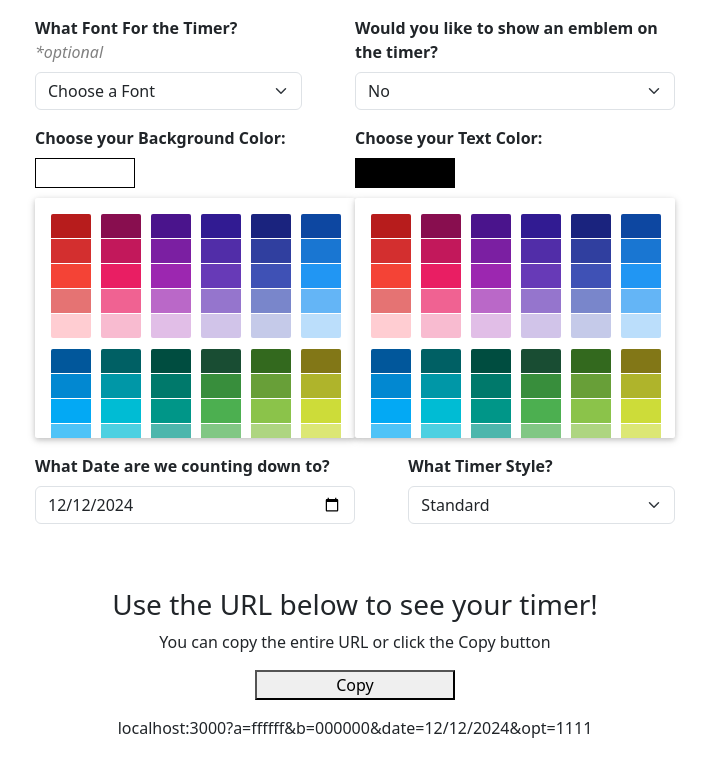
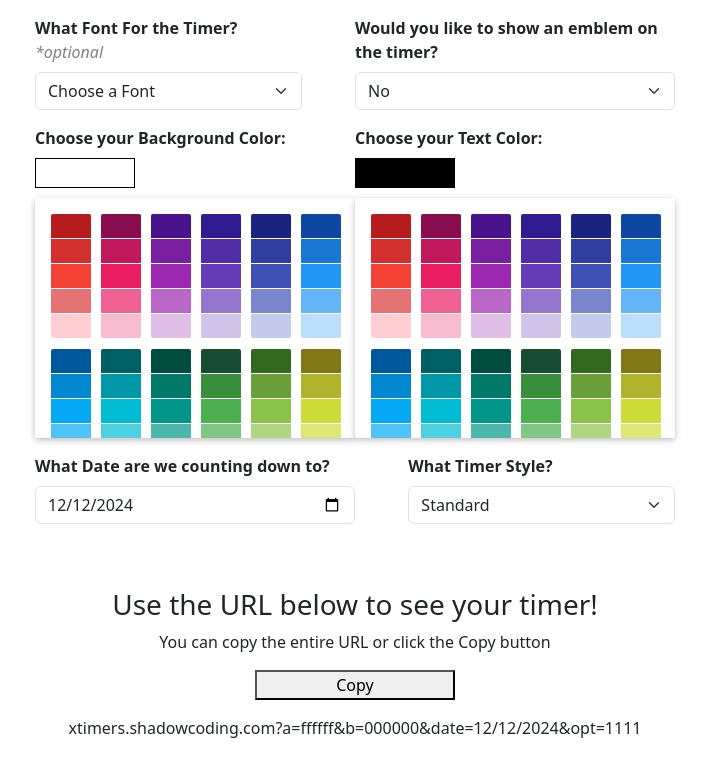
Before and after one commit to xShadowCodingx/xtimers, a React (Vite) app: page / in a window 1280 px wide. Shown: the part 506-1282 px from the top of the page, without its empty margins (285-994 px from the left). Built offline with nearby package versions, Linux system fonts and the light colour scheme.

Commit message:
Added prod domain to links

```diff
--- a/src/App.tsx
+++ b/src/App.tsx
@@ -23,7 +23,7 @@
 import Balloons from './assets/balloons.png';
 
 // Set base URL
-const baseUrl = "localhost:3000";
+const baseUrl = "xtimers.shadowcoding.com";
 
 // URL PARAMETERS
 /*
```
